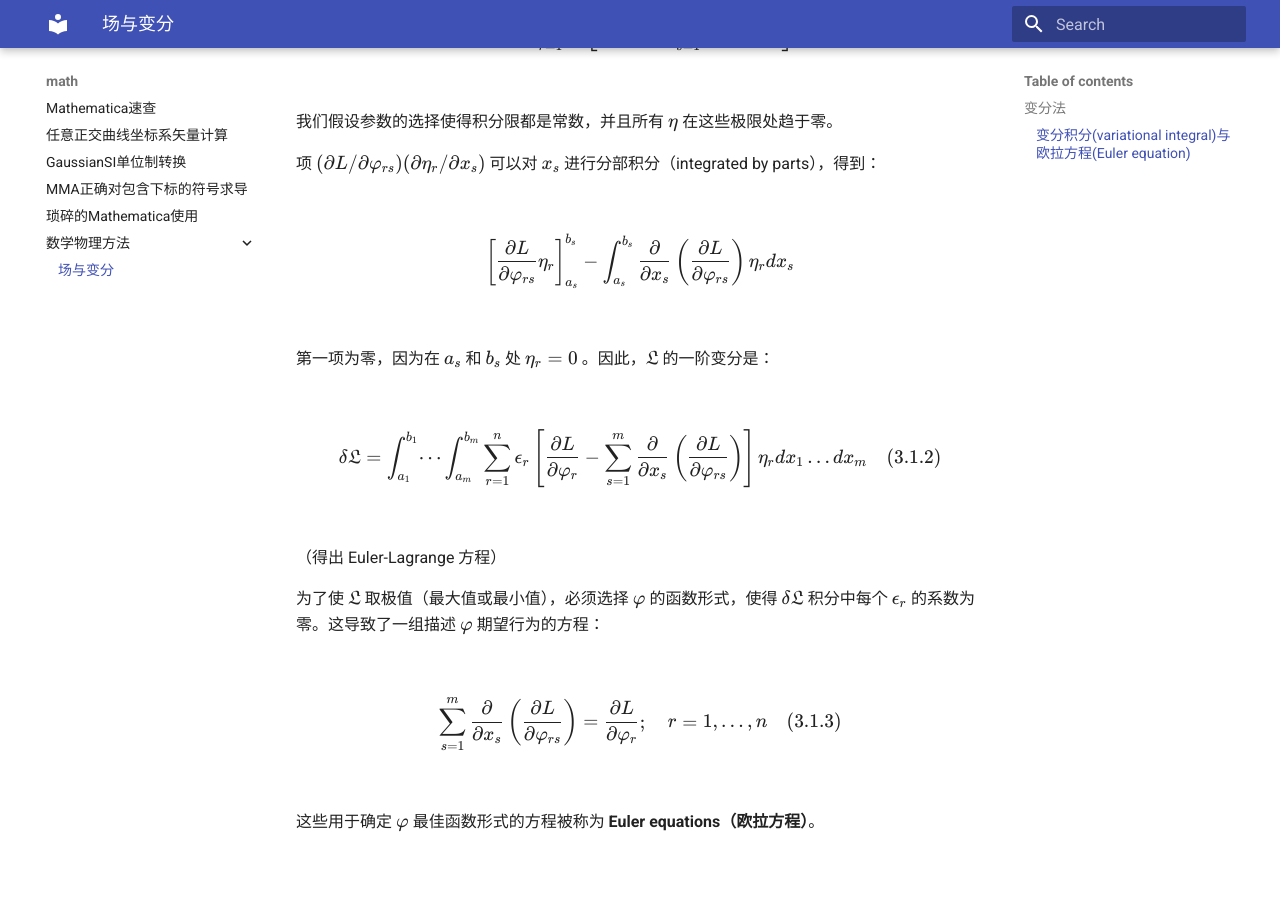
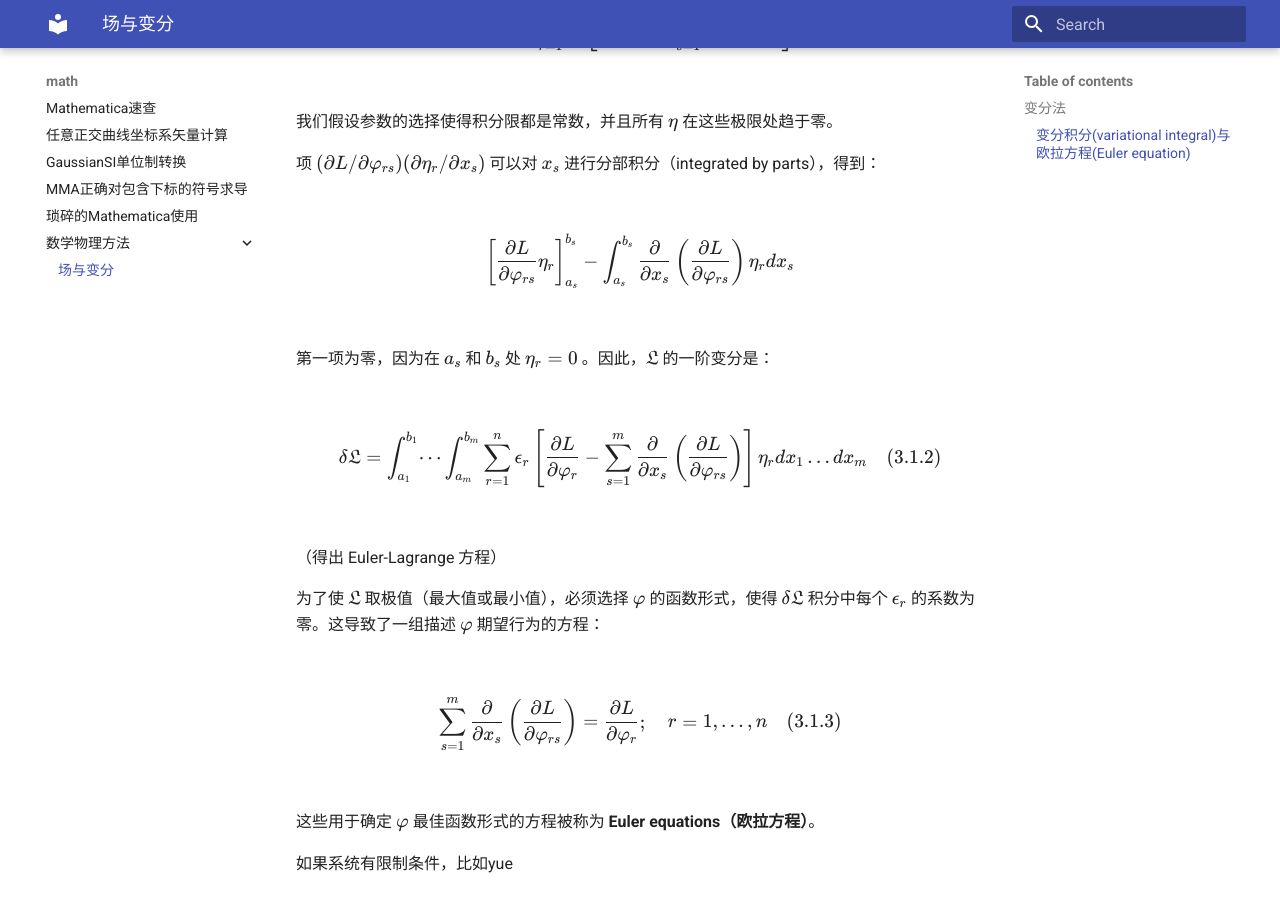
Before and after one commit to ymma98/technotes, an MkDocs documentation site: the page built from docs/math/数学物理方法/ch3_场与变分.md, in a window 1280 px wide and 900 px high, scrolled down 1359 px. Built offline with MkDocs 1.6.1 and Material for MkDocs 9.7.7, drawn with Linux system fonts in a browser that asks for light colours; before the commit the page ends 2218 px from its top, so only the background shows below that.

Commit message:
docs/math/数学物理方法/ch3_场与变分.md updated from https://stackedit.cn/

```diff
--- a/docs/math/数学物理方法/ch3_场与变分.md
+++ b/docs/math/数学物理方法/ch3_场与变分.md
@@ -47,6 +47,9 @@ $$\sum_{s=1}^{m} \frac{\partial}{\partial x_s} \left( \frac{\partial L}{\partial
 
 这些用于确定 $\varphi$ 最佳函数形式的方程被称为 **Euler equations（欧拉方程）**。
 
+如果系统有限制条件，比如yue
+
 <!--stackedit_data:
-eyJoaXN0b3J5IjpbMTI4MzA5NjA3NSwtNTg3OTMwMTAzXX0=
+eyJoaXN0b3J5IjpbMTYxMDgxMDM1NiwxMjgzMDk2MDc1LC01OD
+c5MzAxMDNdfQ==
 -->
```
